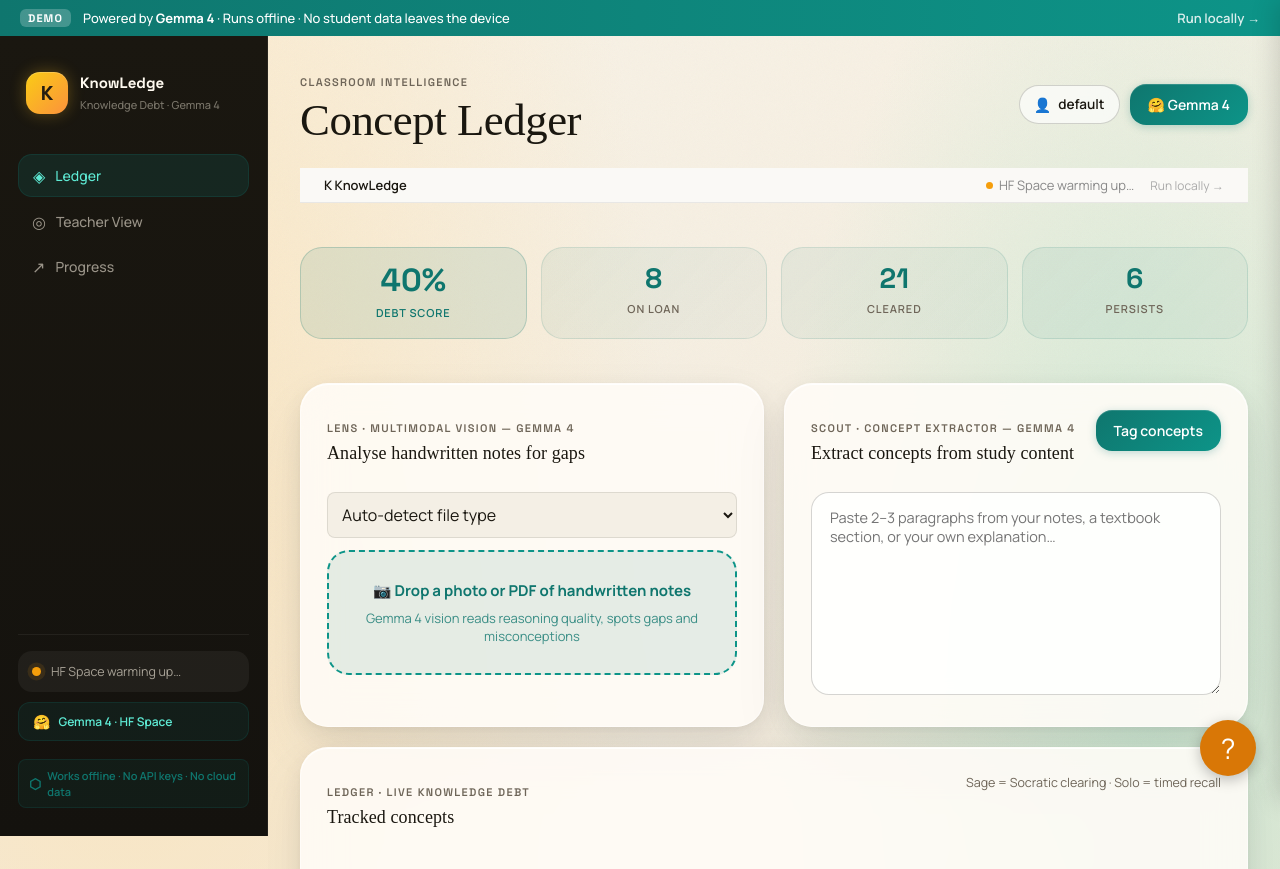
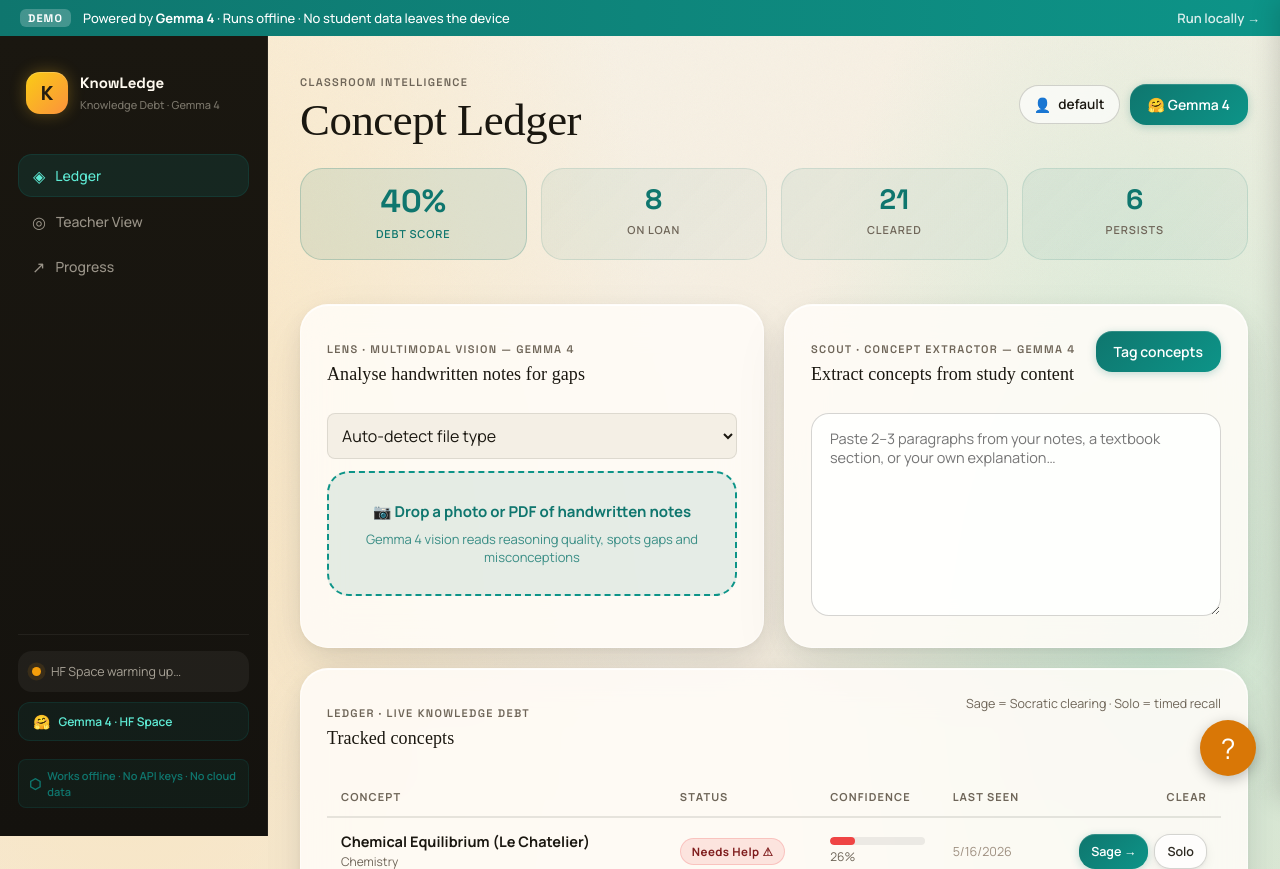
Before and after one commit to Charan-suresh/KnowLedge, a FastAPI app: page /ledger in a window 1280 px wide. Shown: the top 869 px of the page. Run offline with FastAPI, Linux system fonts and the light colour scheme; data comes from the database, SQL or seed files in the repository; data that the repository does not hold is empty; some web fonts are replaced.

Commit message:
UI Polish: Remove status strip from all three tabs

```diff
--- a/knowledge/templates/ledger.html
+++ b/knowledge/templates/ledger.html
@@ -26,14 +26,6 @@
   .on-text p { margin: 4px 0 0; font-size: 13px; color: #b45309; }
 </style>
 {% endblock %}
-
-<div class="status-strip" style="margin-bottom: 24px;">
-  <span class="ss-brand">K KnowLedge</span>
-  <span class="ss-status" id="model-status-strip">
-    <span class="ss-dot"></span> <span id="ssStatusText">Checking model...</span>
-  </span>
-  <a href="https://github.com/Charan-suresh/KnowLedge" class="ss-link" target="_blank">Run locally →</a>
-</div>
 
 <div id="ledgerEmptyNudge" class="onboarding-nudge" style="display:none">
   <div class="on-icon">📒</div>
```
Also changed, not shown: knowledge/templates/progress.html (+0 -8 lines), knowledge/templates/reports.html (+0 -8 lines).
